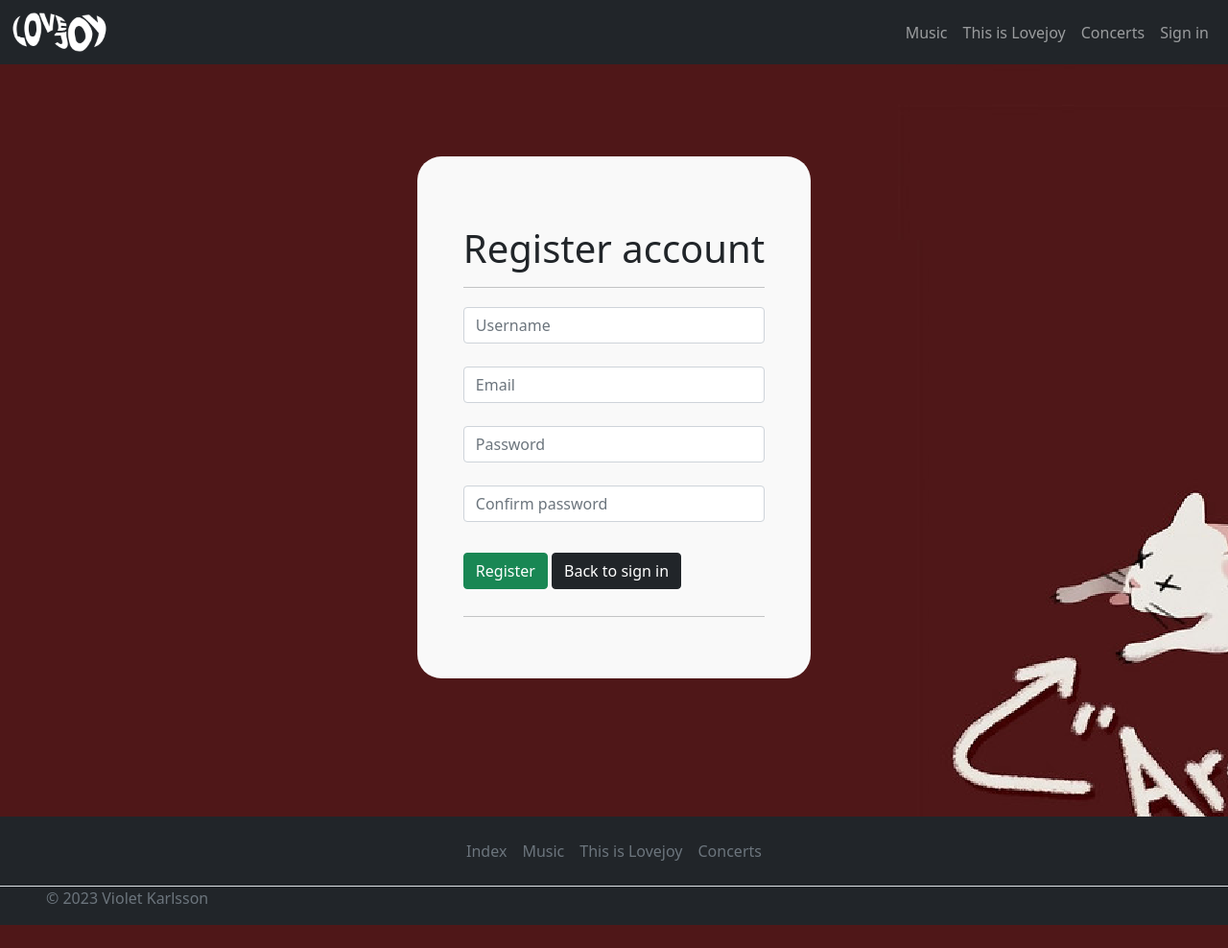
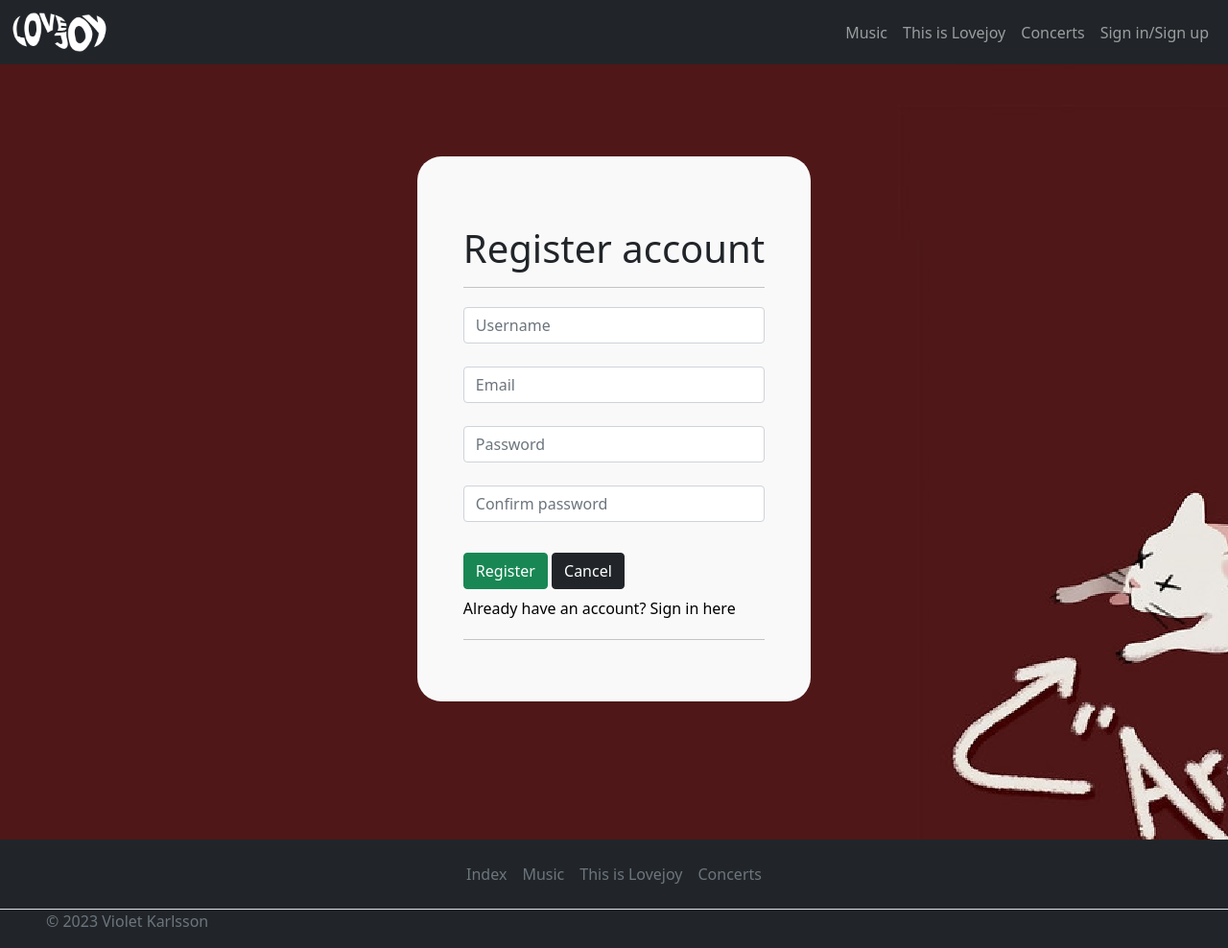
Before and after one commit to CUBE-The-Final-Shape/Lovejoy_Bandwebsite_Violet_Karlsson, a PHP site: page /register.php in a window 1280 px wide. Shown: the whole page at 96% size. Before the commit the page ends 964 px from the top, so only its background shows below. Run offline with PHP 8.4, Linux system fonts and the light colour scheme.

Commit message:
Updated navbars
+Swaped Sign in to Sign in/Sign up

```diff
--- a/components/navbar.php
+++ b/components/navbar.php
@@ -20,7 +20,7 @@ echo" <nav class='navbar navbar-expand-sm bg-dark navbar-dark sticky-top'>
           if(isset($auth)){
             echo"<a class='nav-link navbarFont' href='components/logout.php'>Sign out</a>";
           }else{
-            echo"<a class='nav-link navbarFont' href='login.php'>Sign in</a>";
+            echo"<a class='nav-link navbarFont' href='login.php'>Sign in/Sign up</a>";
           }
   echo"</li>
       </ul>
--- a/index.php
+++ b/index.php
@@ -44,7 +44,7 @@ echo" <nav class='navbar navbar-expand-sm bg-dark navbar-dark sticky-top'>
           if(isset($auth)){
             echo"<a class='nav-link navbarFont' href='components/logout.php'>Sign out</a>";
           }else{
-            echo"<a class='nav-link navbarFont' href='login.php'>Sign in</a>";
+            echo"<a class='nav-link navbarFont' href='login.php'>Sign in/Sign up</a>";
           }
   echo"</li>
       </ul>
--- a/register.php
+++ b/register.php
@@ -89,7 +89,8 @@ echo "
       <input type='password' class='form-control' id='inputPassword' name='password' placeholder='Password' required><br>
       <input type='password' class='form-control' name='confirmPass' placeholder='Confirm password' required><br>
       <input type='submit' class='btn btn-success' name='register' value='Register'>
-      <a href='login.php' class='btn btn-dark my-2'>Back to sign in</a><br>
+      <a href='index.php' class='btn btn-dark my-2'>Cancel</a><br>
+      <a href='login.php' class='signup'>Already have an account? Sign in here</a>
     </form><hr>
   </div>
 ";
```
